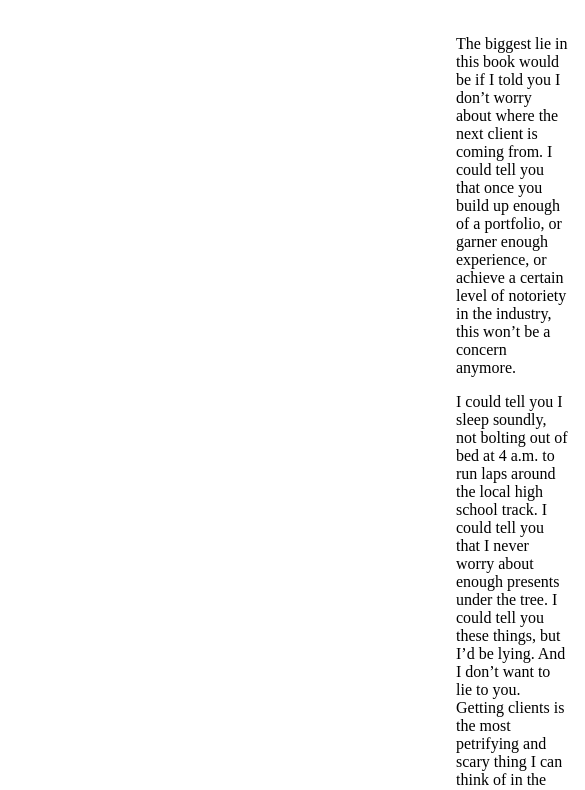
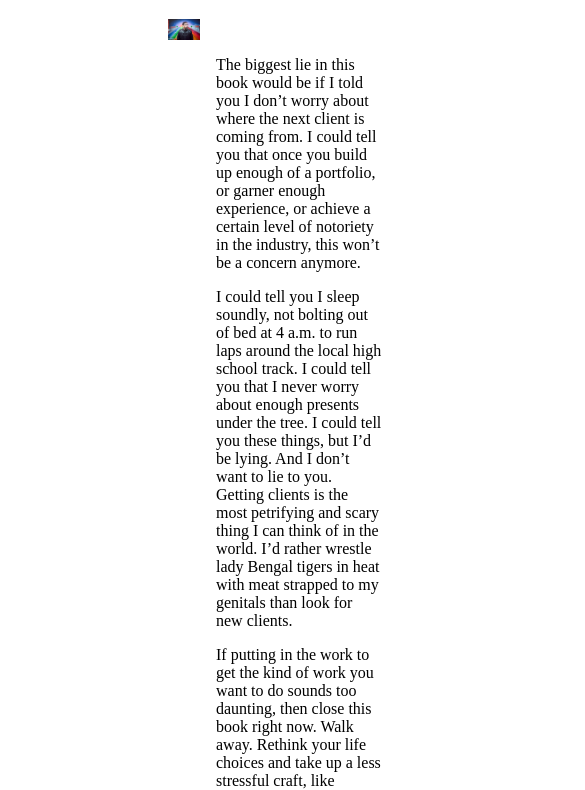
Before and after one commit to ofirzm/ex2, a plain HTML site: page index.html in a window 390 px wide. Shown: the part 237-1027 px from the top of the page, 585 px wide, since content can reach past the window. Drawn offline with Linux system fonts and the light colour scheme.

Commit message:
Update main.css

```diff
--- a/css/main.css
+++ b/css/main.css
@@ -34,3 +34,9 @@ h3 {
     margin-bottom: -1.8rem;
     text-align: center;
 }
+
+@media only screen and (max-width:840px) {
+    body {
+        padding: 0rem 10rem 7rem 10rem;
+    }
+}
```
